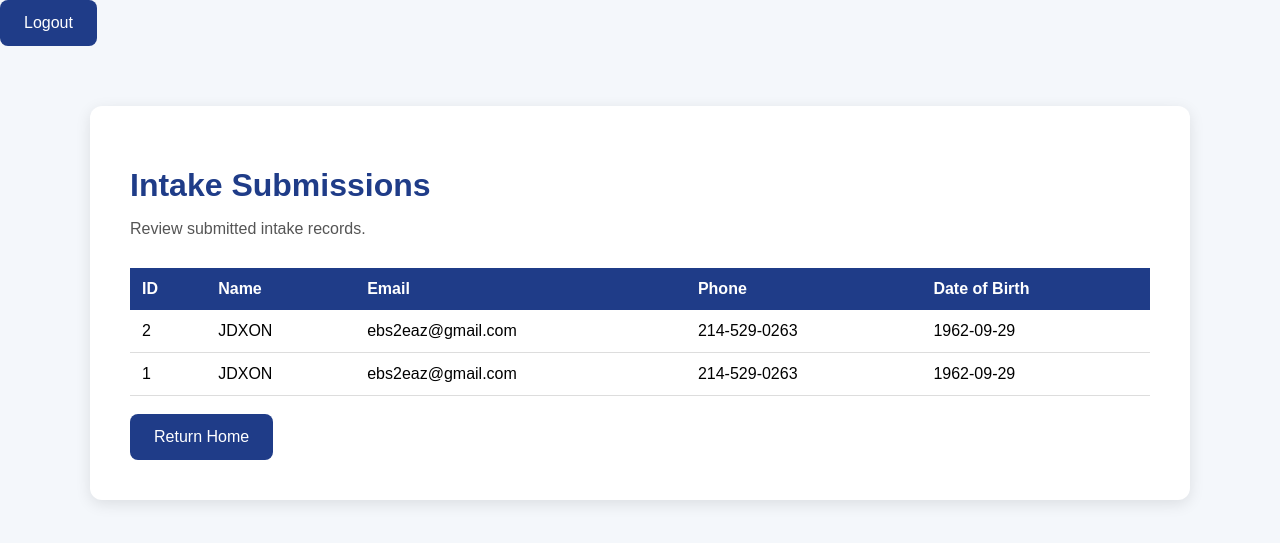
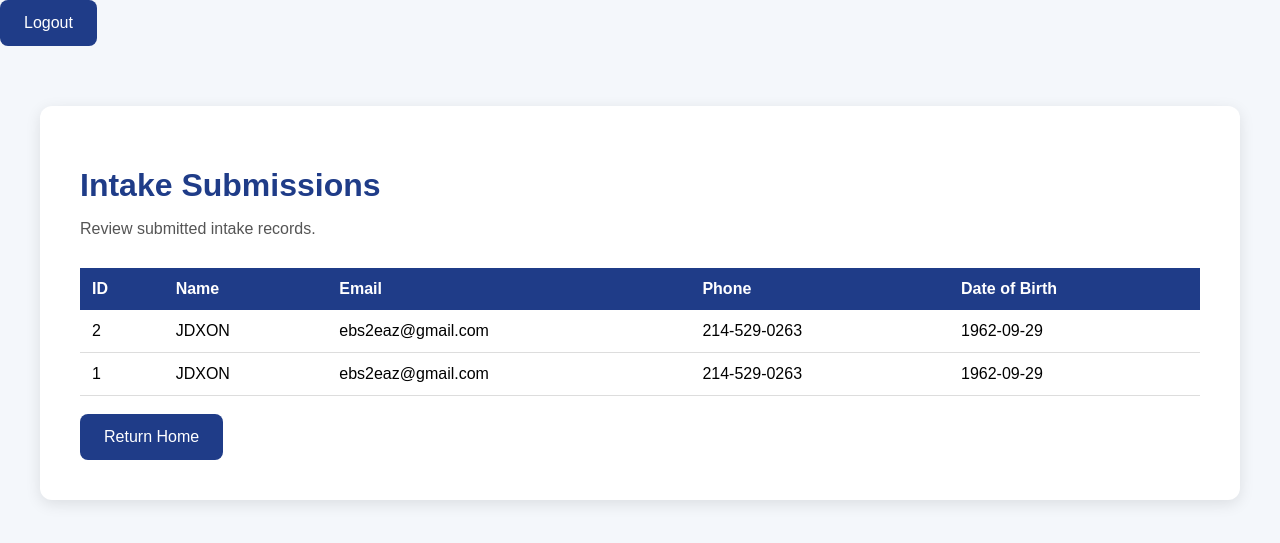
Before and after one commit to ebs2eaz-stack/john-intake-app, a Flask app: page /admin in a window 1280 px wide. Shown: the top 543 px of the page. Run offline with Flask 3, Linux system fonts and the light colour scheme; the visitor is signed in with stand-in values (Sample User, id 1); data comes from the database, SQL or seed files in the repository.

Commit message:
Update style.css

```diff
--- a/john-intake-app-main/static/style.css
+++ b/john-intake-app-main/static/style.css
@@ -69,10 +69,9 @@ input[type="submit"]:hover {
     background: #16306d;
 }
 .wide {
-    width: 1100px;
-    max-width: 90%;
+    width: 1200px;
+    max-width: 95%;
     box-sizing: border-box;
-
 }
 
 table {
```
